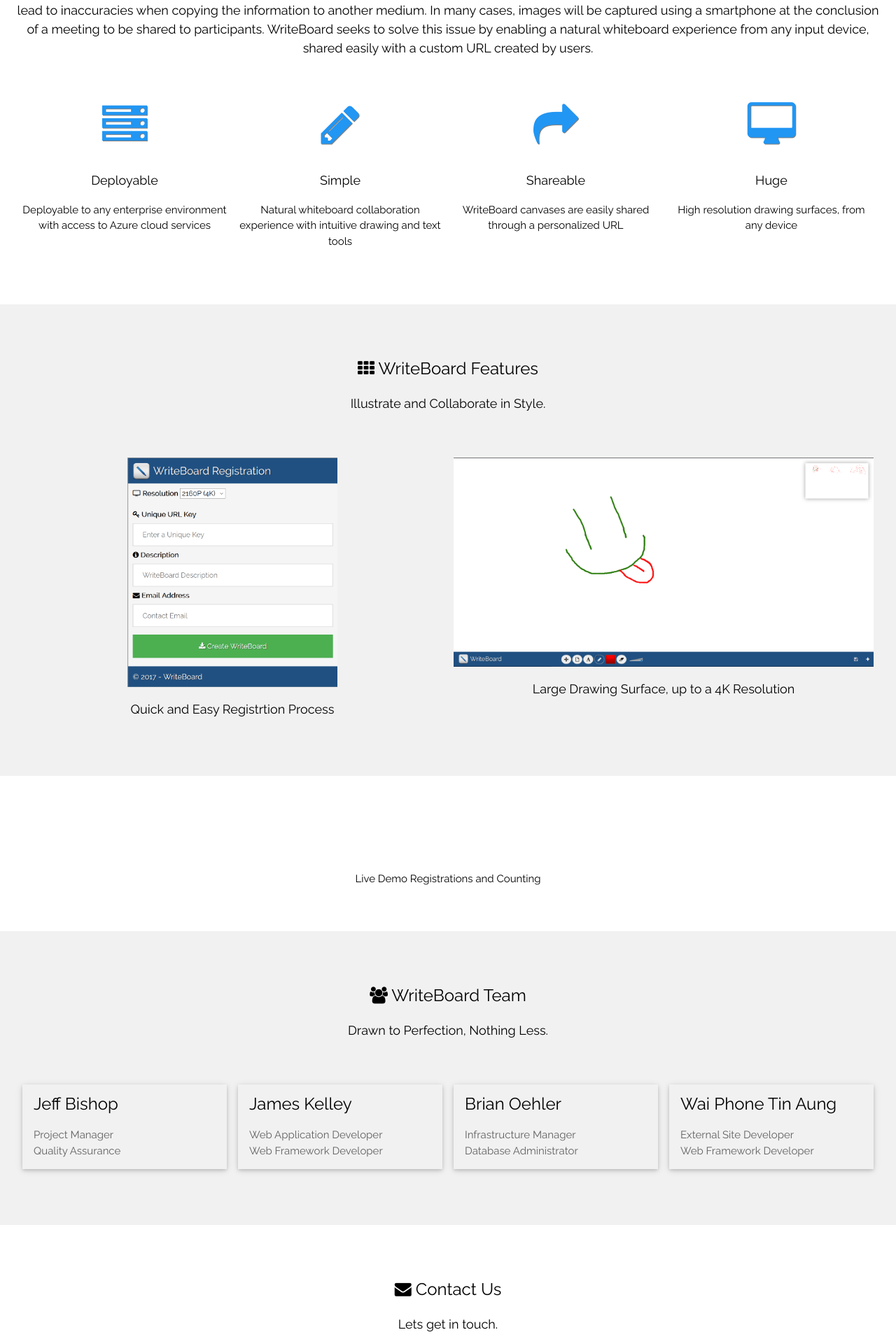
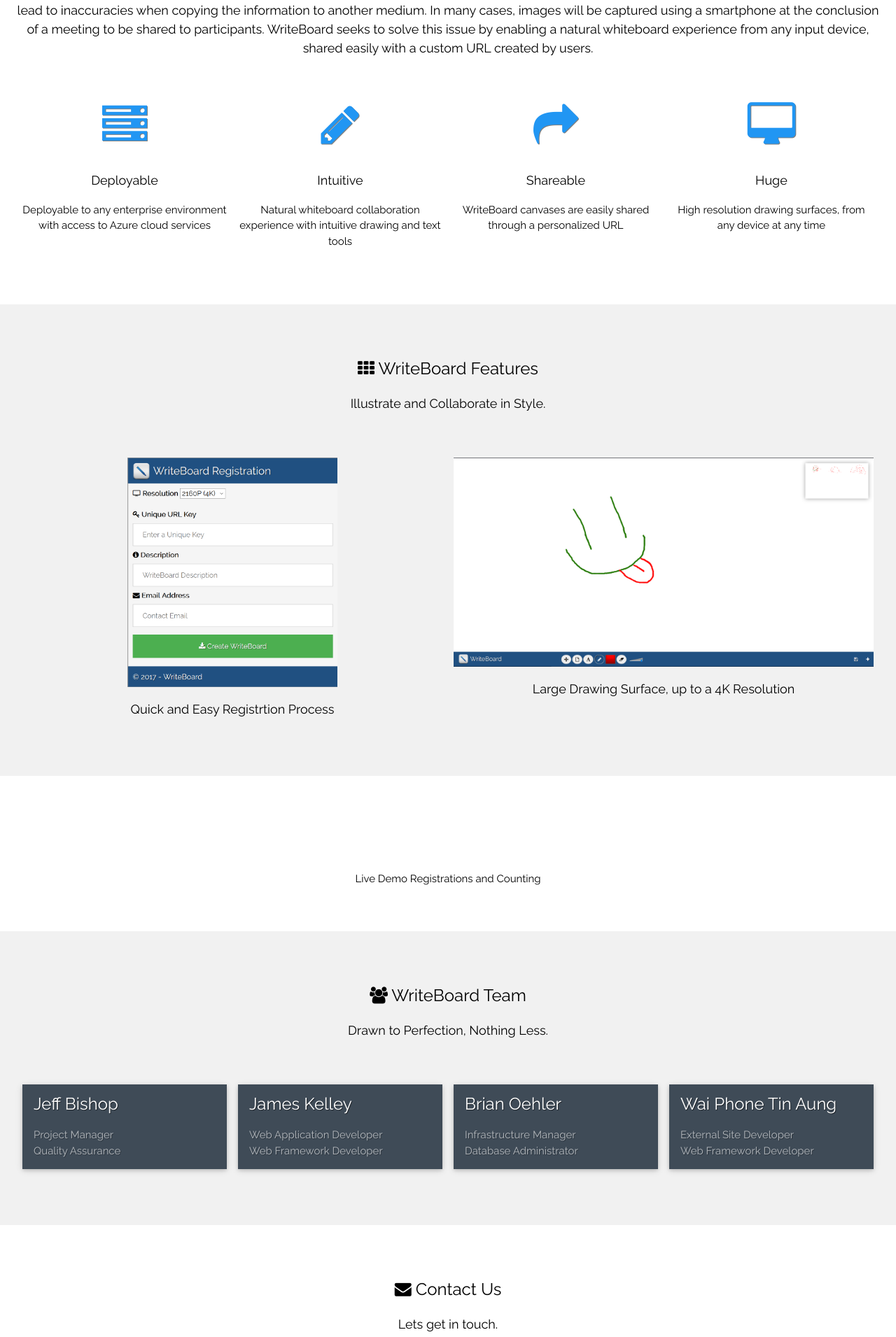
Before and after one commit to ITC4840-WG2/writeboard.spotlight, an ASP.NET Core app: template src/writeboard.ext/Views/External/Index.cshtml in a window 1280 px wide. Shown: the part 902-2813 px from the top of the page at 70% size. Run offline with ASP.NET Core 8, Linux system fonts and the light colour scheme; the template is opened without the code that fills it, so the values that code supplies are empty; the project's own start-up code is not run, and a stand-in starts its controllers and pages; some libraries are stand-ins or nearby versions.

Commit message:
Demo Refinements, replace live google maps with an image as it is not working on prd

```diff
--- a/src/writeboard.ext/Views/External/Index.cshtml
+++ b/src/writeboard.ext/Views/External/Index.cshtml
@@ -32,7 +32,7 @@
 
         <div class="w3-quarter">
             <i class="fa fa-pencil w3-margin-bottom w3-jumbo w3-center w3-text-blue"></i>
-            <p class="w3-large">Simple</p>
+            <p class="w3-large">Intuitive</p>
             <p>Natural whiteboard collaboration experience with intuitive drawing and text tools</p>
         </div>
 
@@ -45,7 +45,7 @@
         <div class="w3-quarter">
             <i class="fa fa-desktop w3-margin-bottom w3-jumbo w3-text-blue"></i>
             <p class="w3-large">Huge</p>
-            <p>High resolution drawing surfaces, from any device</p>
+            <p>High resolution drawing surfaces, from any device at any time</p>
         </div>
     </div>
 </div>
@@ -89,7 +89,7 @@
     <div class="w3-row-padding w3-grayscale" style="margin-top:64px">
         <div class="w3-col l3 m6 w3-margin-bottom">
             <div class="w3-card-2">
-                <div class="w3-container">
+                <div class="w3-container wb-team-member">
                     <h3>Jeff Bishop</h3>
                     <p class="w3-opacity">
                         Project Manager<br />
@@ -100,7 +100,7 @@
         </div>
         <div class="w3-col l3 m6 w3-margin-bottom">
             <div class="w3-card-2">
-                <div class="w3-container">
+                <div class="w3-container wb-team-member">
                     <h3>James Kelley</h3>
                     <p class="w3-opacity">
                         Web Application Developer<br/>
@@ -111,7 +111,7 @@
         </div>
         <div class="w3-col l3 m6 w3-margin-bottom">
             <div class="w3-card-2">
-                <div class="w3-container">
+                <div class="w3-container wb-team-member">
                     <h3>Brian Oehler</h3>
                     <p class="w3-opacity">
                         Infrastructure Manager<br />
@@ -122,7 +122,7 @@
         </div>
         <div class="w3-col l3 m6 w3-margin-bottom">
             <div class="w3-card-2">
-                <div class="w3-container">
+                <div class="w3-container wb-team-member">
                     <h3>Wai Phone Tin Aung</h3>
                     <p class="w3-opacity">
                         External Site Developer<br/>
@@ -190,7 +190,8 @@
 
         <div class="w3-half">
             <!-- Add Google Maps -->
-            <div id="googleMap" class="w3-greyscale-max" style="width:100%;height:510px;"></div>
+            @*<div id="googleMap" class="w3-greyscale-max" style="width:100%;height:510px;"></div>*@
+            <img src="~/images/gmaps.png" style="width:100%;height:510px;" />
         </div>
     </div>
 </div>
--- a/src/writeboard.ext/Views/Shared/_Layout.cshtml
+++ b/src/writeboard.ext/Views/Shared/_Layout.cshtml
@@ -5,8 +5,8 @@
     <meta charset="utf-8" />
     <meta name="viewport" content="width=device-width, initial-scale=1.0" />
     <title>@ViewData["Title"]</title>
-    <link runat="server" rel="shortcut icon" href="~/fav.ico" type="image/x-icon" />
-    <link runat="server" rel="icon" href="~/fav.ico" type="image/ico" />
+    <link rel="shortcut icon" href="~/fav.ico" type="image/x-icon" />
+    <link rel="icon" href="~/fav.ico" type="image/ico" />
 
     <environment names="Development">
         <link rel="stylesheet" href="http://www.w3schools.com/lib/w3.css">
--- a/src/writeboard.ext/wwwroot/css/site.css
+++ b/src/writeboard.ext/wwwroot/css/site.css
@@ -55,6 +55,12 @@
     background-color: darkgreen;
 }
 
+.wb-team-member {
+    background-color: #205081;
+    color: #fff;
+    text-shadow: 1px 1px rgba(0,0,0,.5);
+}
+
 .w3-navbar li a {
 		padding: 16px;
 		float: left;
```
Also changed, not shown: src/writeboard.ext/wwwroot/images/gmaps.png (added).
